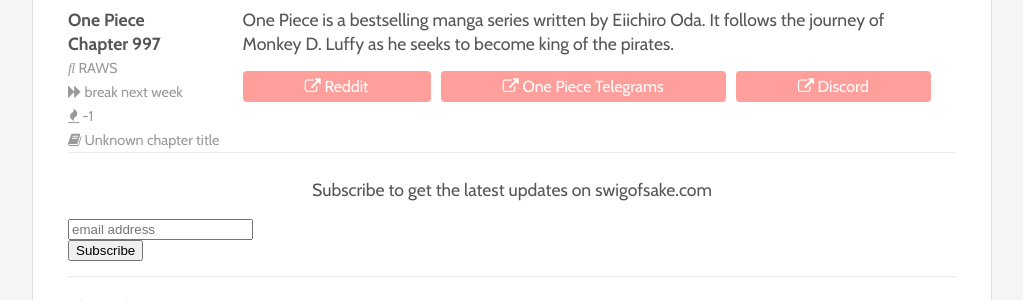
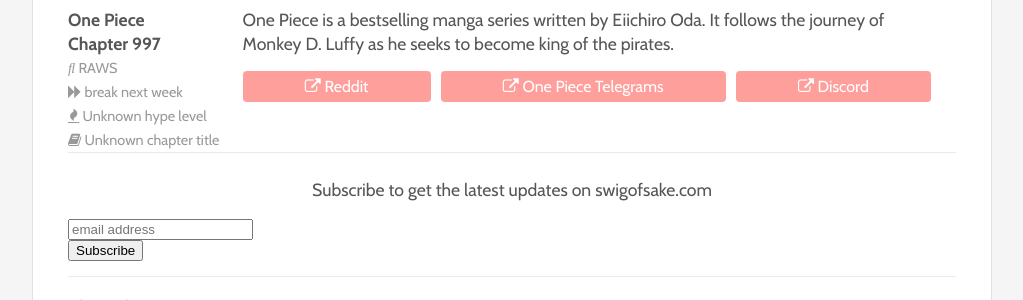
Before and after one commit to raymadeit/swig-of-sake, a Jekyll site: the page built from index.html, in a window 1280 px wide. Shown: the part 426-726 px from the top of the page, without its empty margins (128-1151 px from the left). Built offline with Jekyll 4.4.1, drawn with Linux system fonts in a browser that asks for light colours; comment, search, counter and statistics services are not loaded.

Commit message:
Hourly Update

```diff
--- a/_data/editors.yml
+++ b/_data/editors.yml
@@ -8,7 +8,7 @@
     '
   discord: https://discord.gg/onepiece
   format: XML/HTML
-  hype_level: '-1'
+  hype_level: Unknown hype level
   level: 4
   narutoforums: https://www.narutoforums.org/forums/OPTelegrams/
   reddit: http://reddit.com/r/OnePiece
```
